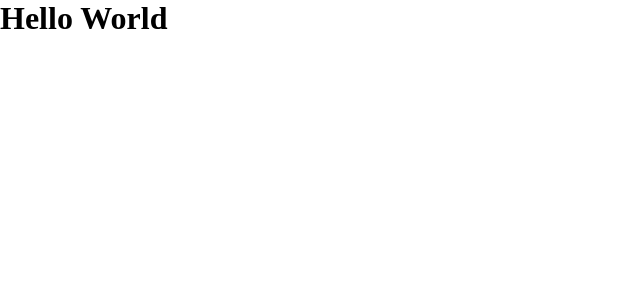
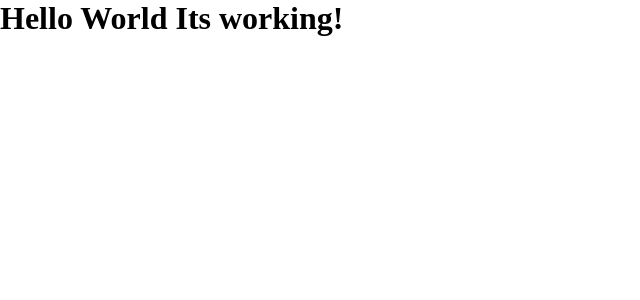
Before and after one commit to kartikmehta8/s3rcel-pr-preview, a React (Create React App) app: page / in a window 1280 px wide. Shown: the top 300 px of the page, without its empty margins (0-640 px from the left). Built offline with nearby package versions, Linux system fonts and the light colour scheme.

Commit message:
Update App.js

```diff
--- a/src/App.js
+++ b/src/App.js
@@ -1,7 +1,7 @@
 function App() {
   return (
     <div>
-      <h1>Hello World</h1>
+      <h1>Hello World Its working! </h1>
     </div>
   );
 }
```
